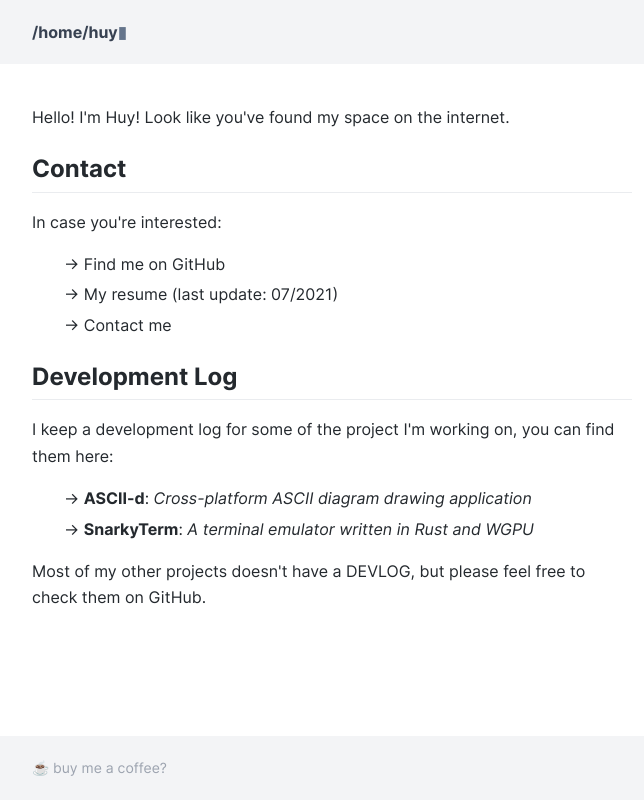
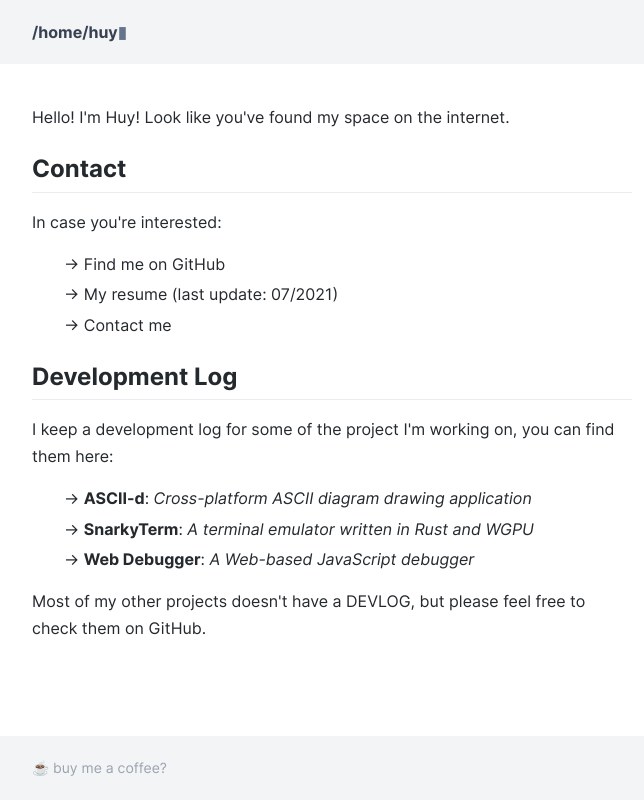
Before and after one commit to huytd/huy.rocks, a Next.js app: page / in a window 1280 px wide. Shown: the whole page, without its empty margins (308-952 px from the left). Built offline with nearby package versions, Linux system fonts and the light colour scheme.

Commit message:
Add new project

```diff
--- a/pages/index.tsx
+++ b/pages/index.tsx
@@ -21,6 +21,7 @@ const Home: NextPage = () => {
       <ul>
         <li>-&gt; <Link href="/ascii-d"><a className="font-bold">ASCII-d</a></Link>: <i>Cross-platform ASCII diagram drawing application</i></li>
         <li>-&gt; <Link href="/snarkyterm"><a className="font-bold">SnarkyTerm</a></Link>: <i>A terminal emulator written in Rust and WGPU</i></li>
+        <li>-&gt; <Link href="/web-debugger"><a className="font-bold">Web Debugger</a></Link>: <i>A Web-based JavaScript debugger</i></li>
       </ul>
       <p>{"Most of my other projects doesn't have a DEVLOG, but please feel free to check them on GitHub."}</p>
     </main>
```
